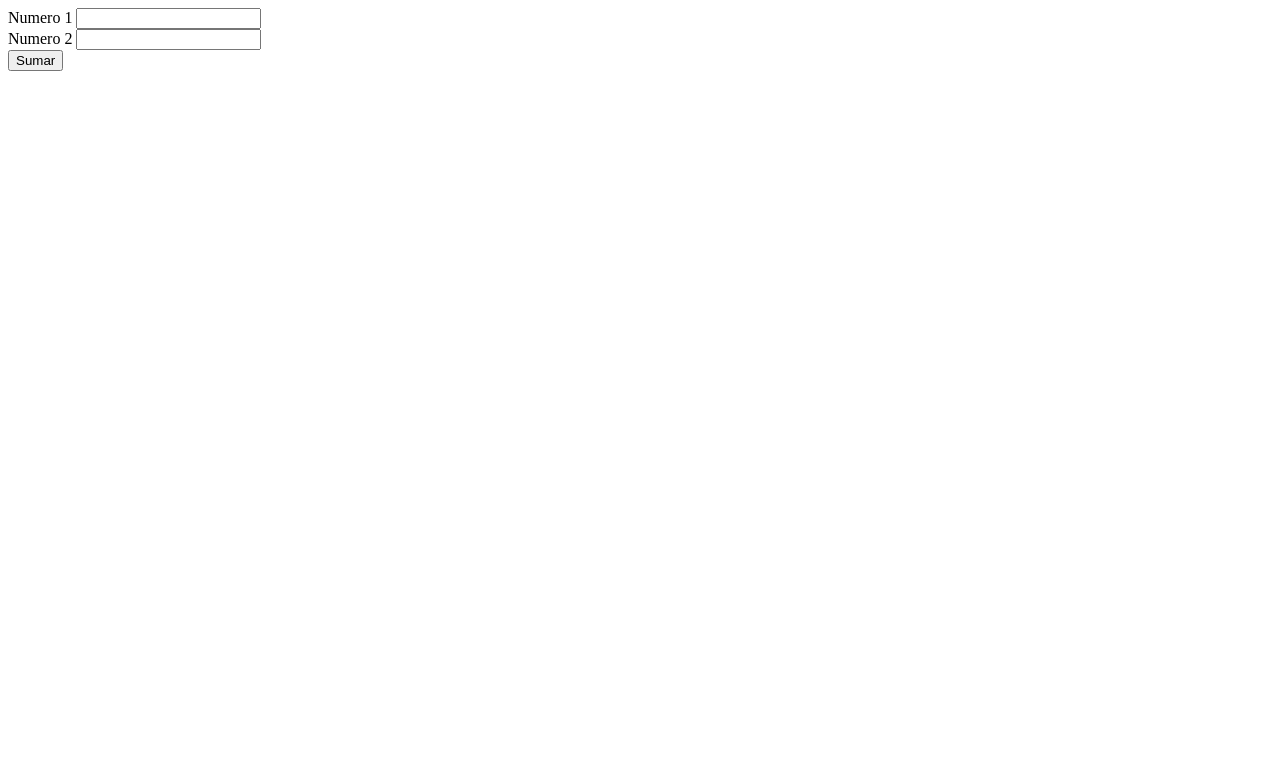
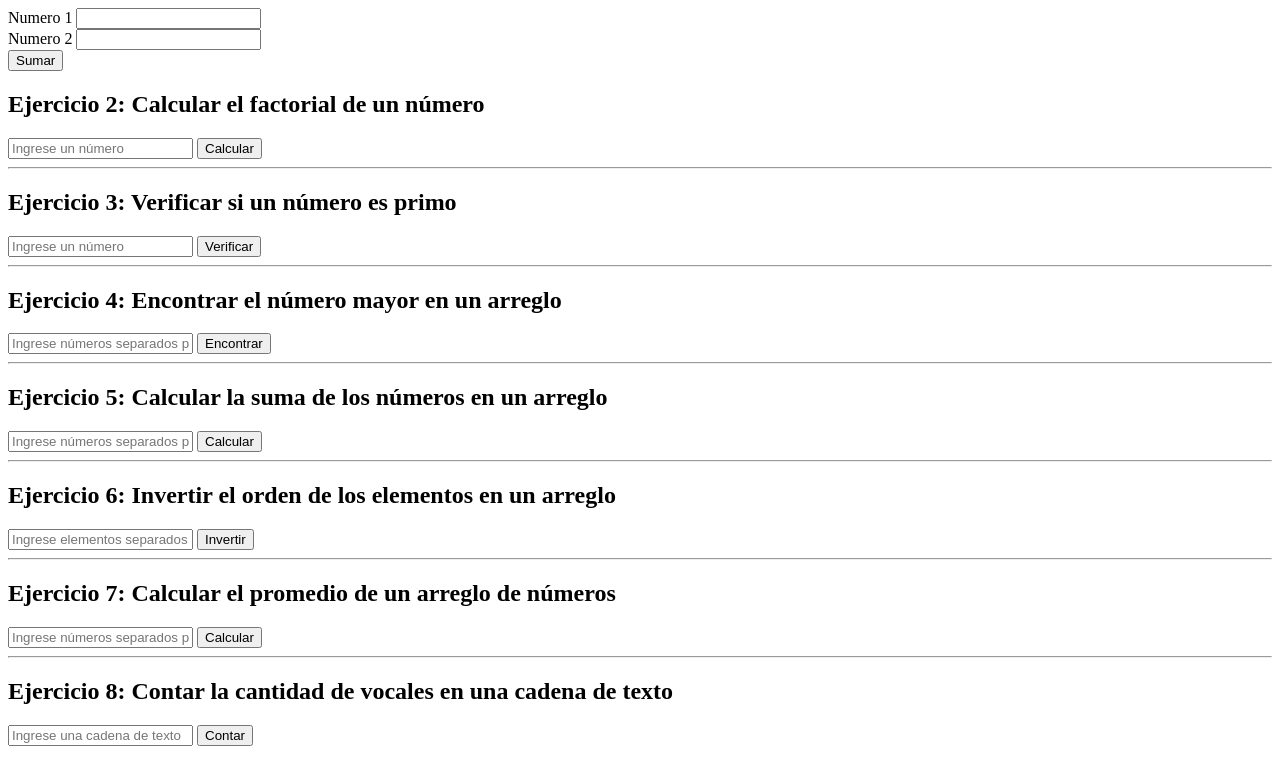
Before and after one commit to javalenciacai/ejerciciogitfront, a plain HTML site: page index.html in a window 1280 px wide. Drawn offline with Linux system fonts and the light colour scheme.

Commit message:
nuevos formularios para los ejercicios

```diff
--- a/index.html
+++ b/index.html
@@ -1,7 +1,7 @@
 <!DOCTYPE html>
 <html lang="en">
   <head>
-    <title>Formulario suma</title>
+    <title>Ejercicios de JavaScript</title>
   </head>
   <body>
     <form id="sumaForm">
@@ -14,6 +14,60 @@
 
     <div id="resultado"></div>
 
+ <!-- Ejercicio 2: Calcular el factorial de un número -->
+    <h2>Ejercicio 2: Calcular el factorial de un número</h2>
+    <input type="number" id="factorialInput" placeholder="Ingrese un número" />
+    <button onclick="calcularFactorial()">Calcular</button>
+    <div id="factorialResultado"></div>
+
+    <hr /> <!-- Separador -->
+
+    <!-- Ejercicio 3: Verificar si un número es primo -->
+    <h2>Ejercicio 3: Verificar si un número es primo</h2>
+    <input type="number" id="primoInput" placeholder="Ingrese un número" />
+    <button onclick="verificarPrimo()">Verificar</button>
+    <div id="primoResultado"></div>
+
+    <hr /> <!-- Separador -->
+
+    <!-- Ejercicio 4: Encontrar el número mayor en un arreglo -->
+    <h2>Ejercicio 4: Encontrar el número mayor en un arreglo</h2>
+    <input type="text" id="numerosInput" placeholder="Ingrese números separados por coma" />
+    <button onclick="encontrarMayor()">Encontrar</button>
+    <div id="mayorResultado"></div>
+
+    <hr /> <!-- Separador -->
+
+    <!-- Ejercicio 5: Calcular la suma de los números en un arreglo -->
+    <h2>Ejercicio 5: Calcular la suma de los números en un arreglo</h2>
+    <input type="text" id="numerosSumaInput" placeholder="Ingrese números separados por coma" />
+    <button onclick="calcularSuma()">Calcular</button>
+    <div id="sumaResultado"></div>
+
+    <hr /> <!-- Separador -->
+
+    <!-- Ejercicio 6: Invertir el orden de los elementos en un arreglo -->
+    <h2>Ejercicio 6: Invertir el orden de los elementos en un arreglo</h2>
+    <input type="text" id="arregloInput" placeholder="Ingrese elementos separados por coma" />
+    <button onclick="invertirArreglo()">Invertir</button>
+    <div id="arregloResultado"></div>
+
+    <hr /> <!-- Separador -->
+
+    <!-- Ejercicio 7: Calcular el promedio de un arreglo de números -->
+    <h2>Ejercicio 7: Calcular el promedio de un arreglo de números</h2>
+    <input type="text" id="numerosPromedioInput" placeholder="Ingrese números separados por coma" />
+    <button onclick="calcularPromedio()">Calcular</button>
+    <div id="promedioResultado"></div>
+
+    <hr /> <!-- Separador -->
+
+    <!-- Ejercicio 8: Contar la cantidad de vocales en una cadena de texto -->
+    <h2>Ejercicio 8: Contar la cantidad de vocales en una cadena de texto</h2>
+    <input type="text" id="textoInput" placeholder="Ingrese una cadena de texto" />
+    <button onclick="contarVocales()">Contar</button>
+    <div id="vocalesResultado"></div>
+
     <script src="script.js"></script>
 
   </body>
```
